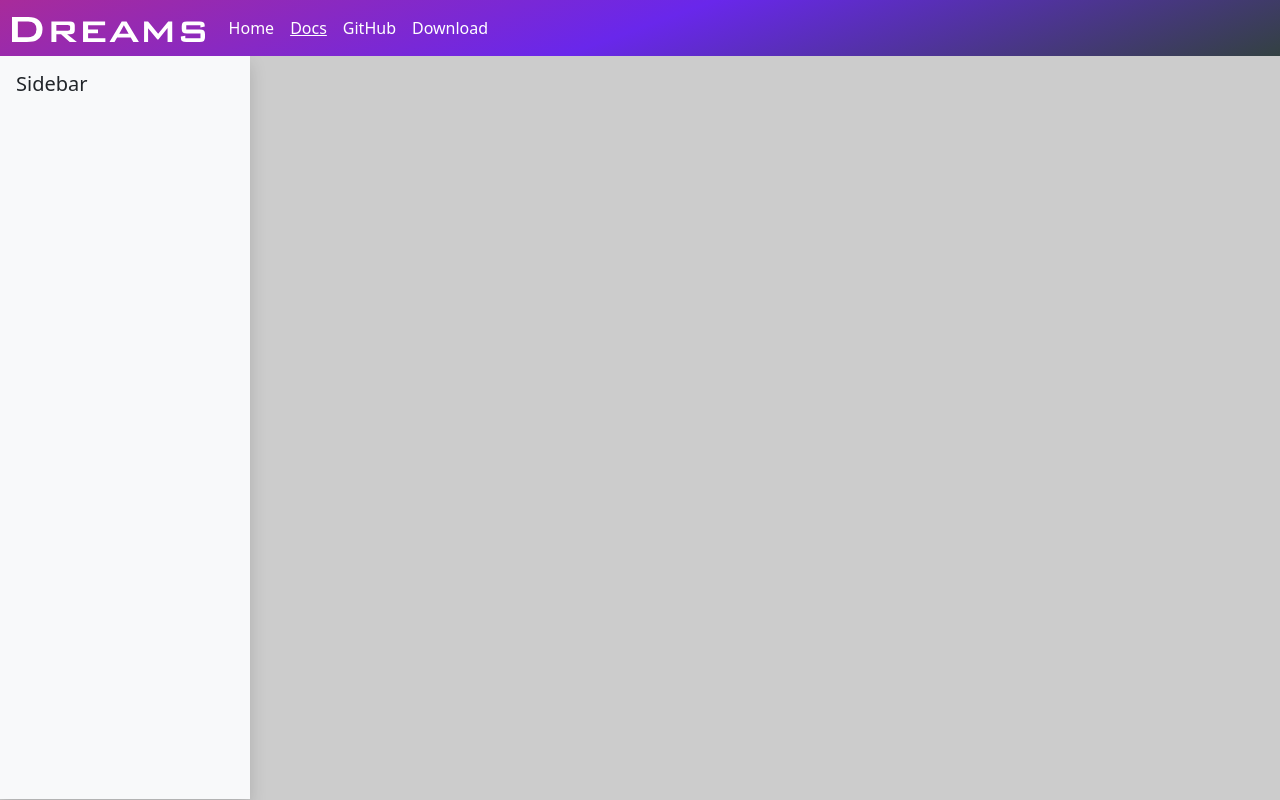
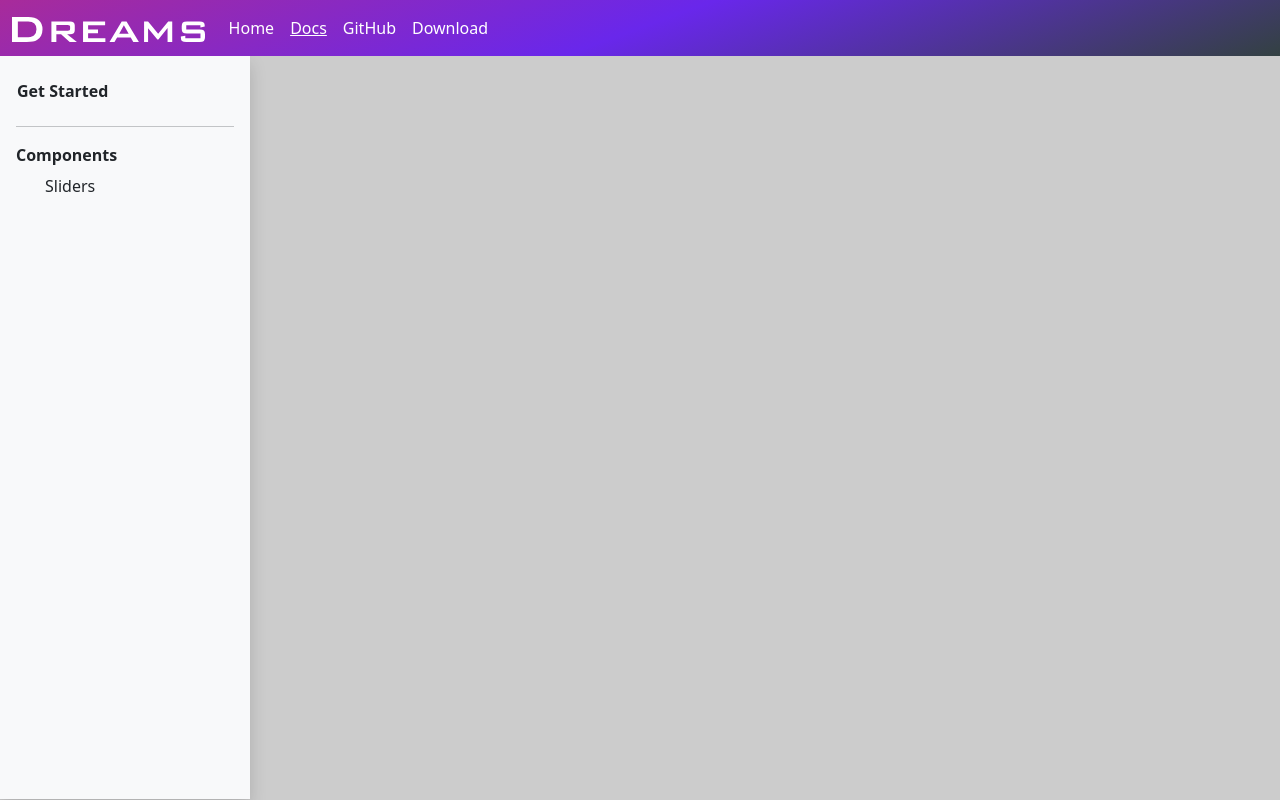
Before and after one commit to MohammedAdel224/dreams, an Angular app: page /docs in a window 1280 px wide. Built offline with nearby package versions, Linux system fonts and the light colour scheme.

Commit message:
add structure

```diff
--- a/src/app/docs/sidebar/sidebar.component.html
+++ b/src/app/docs/sidebar/sidebar.component.html
@@ -1,5 +1,6 @@
-<main class="position-stiky">
-    <div class="w-10 h-100 bg-light p-3 shadow" style="overflow-y: auto;">
-        <h5>Sidebar</h5>
-    </div>
+<main class="position-stiky bg-light shadow p-3">
+    <a class="btn d-block fw-bold ps-0 text-start">Get Started</a>
+    <hr>
+    <p class="p-0 mb-0 fw-bold">Components</p>
+    <a class="btn d-block ms-3 text-start">Sliders</a>
 </main>
```
